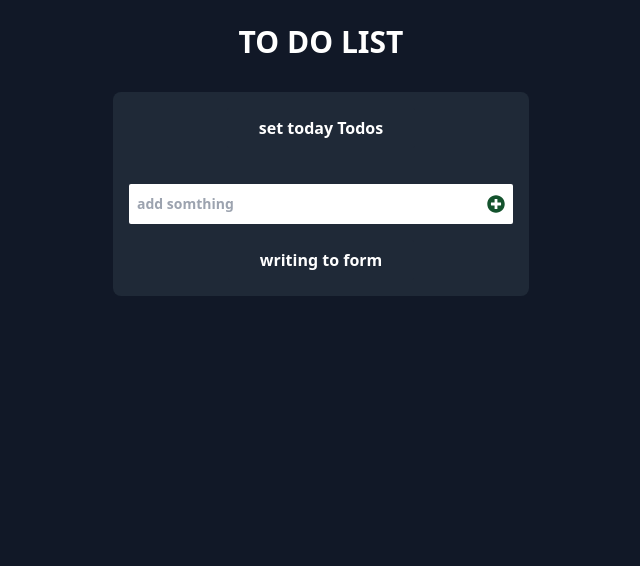
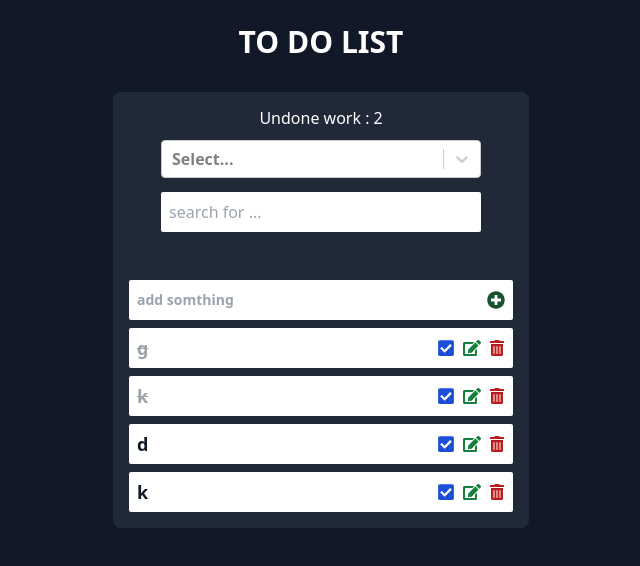
Before and after one commit to AbolfazlKhosravi/To-Do-List-React, a React (Create React App) app: page / in a window 1280 px wide. Shown: the top 566 px of the page, without its empty margins (319-959 px from the left). Built offline with nearby package versions, Linux system fonts and the light colour scheme; data requests are answered from the project's data file.

Commit message:
fix bog for Deploying projects with Netlify

```diff
--- a/db.json
+++ b/db.json
@@ -1,3 +1,24 @@
 {
-  "todos": []
+  "todos": [
+    {
+      "title": "g",
+      "completed": true,
+      "id": 7
+    },
+    {
+      "title": "k",
+      "completed": true,
+      "id": 8
+    },
+    {
+      "title": "d",
+      "completed": false,
+      "id": 9
+    },
+    {
+      "title": "k",
+      "completed": false,
+      "id": 10
+    }
+  ]
 }
--- a/src/components/Navber.js
+++ b/src/components/Navber.js
@@ -3,7 +3,6 @@ import { useDispatch, useSelector } from "react-redux";
 import Select from "react-select";
 import { multipleFilterAsynchTodos } from "../featuers/todos/todosReducer";
 import React from "react";
-import { useCallback } from "react";
 const Navbar = () => {
   const { data, loding } = useSelector((state) => state.todos);
   const [inputValue, setInputValue] = useState("");
@@ -14,11 +13,13 @@ const Navbar = () => {
     { value: "completed", label: "completed" },
     { value: "unCompleted", label: "unCompleted" },
   ];
+  const dataLength = data ? data.length : "";
+  const dependencies = [dataLength];
+
   useEffect(() => {
-    dispatch(
-      multipleFilterAsynchTodos({ selected: select.value, title: inputValue })
-    );
-  }, [data&&data.length]);
+    dispatch(multipleFilterAsynchTodos({ selected: select.value, title: inputValue }));
+  }, dependencies);
+
   const selectedOption = (selectedOption) => {
     setSelect(selectedOption);
     dispatch(
@@ -40,7 +41,14 @@ const Navbar = () => {
       })
     );
   };
-  if (data && data.length == 0 && !inputValue && !select)
+  if (loding) {
+    return (
+      <h2 className="text-white mb-5 bg-gray-800 px-8 py-2 rounded-sm font-bold">
+        loding
+      </h2>
+    );
+  }
+  if (data && data.length === 0 && !inputValue && !select)
     return (
       <h2 className="text-white mb-5 bg-gray-800 px-8 py-2 rounded-sm font-bold">
         set today Todos
--- a/src/components/TodoApp.js
+++ b/src/components/TodoApp.js
@@ -1,4 +1,3 @@
-import { useEffect, useState } from "react";
 import Navbar from "./Navber";
 import TodoForm from "./TodoForms";
 import TodoList from "./TodoList";
--- a/src/components/TodoForms.js
+++ b/src/components/TodoForms.js
@@ -11,7 +11,7 @@ const TodoForm = ({show,setShow}) => {
  },[])
   const updateHandler = (e) => {
     e.preventDefault();
-    if (value == "") {
+    if (value === "") {
       alert("writing to form");
       return;
     }
--- a/src/components/TodoList.js
+++ b/src/components/TodoList.js
@@ -7,14 +7,14 @@ const TodoList = () => {
   const {loding,error,data}=useSelector((state)=>state.todos);
   const [show,setShow]=useState({show:false,id:null,title:"",completed:false})
   const dispatch=useDispatch();
+  console.log(data);
    useEffect(()=>{
     dispatch(fetchData())
-   },[]);
-
-   if(loding)return<div className="text-white">loding...</div>
-   if(error)return<div className="text-white">{error}</div>
+   },[dispatch]);
+   if(loding)return<div className="text-white mt-4">loding...</div>
+   if(error)return<div className="text-white mt-4">{error}</div>
    if(data){
-   if(data.length==0) return <div className="text-white mt-4 bg-gray-800 px-8 py-2 rounded-sm font-bold">writing to form</div>;
+   if(data.length === 0) return <div className="text-white mt-4 bg-gray-800 px-8 py-2 rounded-sm font-bold">writing to form</div>;
    if(show.show)return <TodoForm setShow={setShow} show={show}/>
     return (
     <div>{data.map((d)=>(
--- a/src/featuers/todos/todosReducer.js
+++ b/src/featuers/todos/todosReducer.js
@@ -1,7 +1,6 @@
 
 import { createSlice,createAsyncThunk } from '@reduxjs/toolkit';
 import axios from 'axios';
-import { useState } from 'react';
 
 export const fetchData=createAsyncThunk("Todos/fetchData", async(_,{rejectWithValue})=>{
  try {
@@ -75,7 +74,6 @@ export const todosSlice = createSlice({
       return {...state,data:null,loding:true,error:null}
     })
     builder.addCase(fetchData.fulfilled,(state,action)=>{
-      console.log(1);
       return {...state,data:action.payload,loding:false,error:null}
     })
     builder.addCase(fetchData.rejected,(state,action)=>{
@@ -88,11 +86,11 @@ export const todosSlice = createSlice({
       state.data=state.data.filter((t)=>t.id!==action.payload.id)
    })
    builder.addCase(toggleAsyncTodo.fulfilled,(state,action)=>{
-    const todo=state.data.find((t)=>t.id==action.payload.id);
+    const todo=state.data.find((t)=>t.id===action.payload.id);
     todo.completed=action.payload.completed
    })
    builder.addCase(edditAsyncTodo.fulfilled,(state,action)=>{
-    const todo=state.data.find((t)=>t.id==action.payload.id);
+    const todo=state.data.find((t)=>t.id===action.payload.id);
     todo.title=action.payload.title
    })
    builder.addCase(multipleFilterAsynchTodos.fulfilled,(state,action)=>{
```
